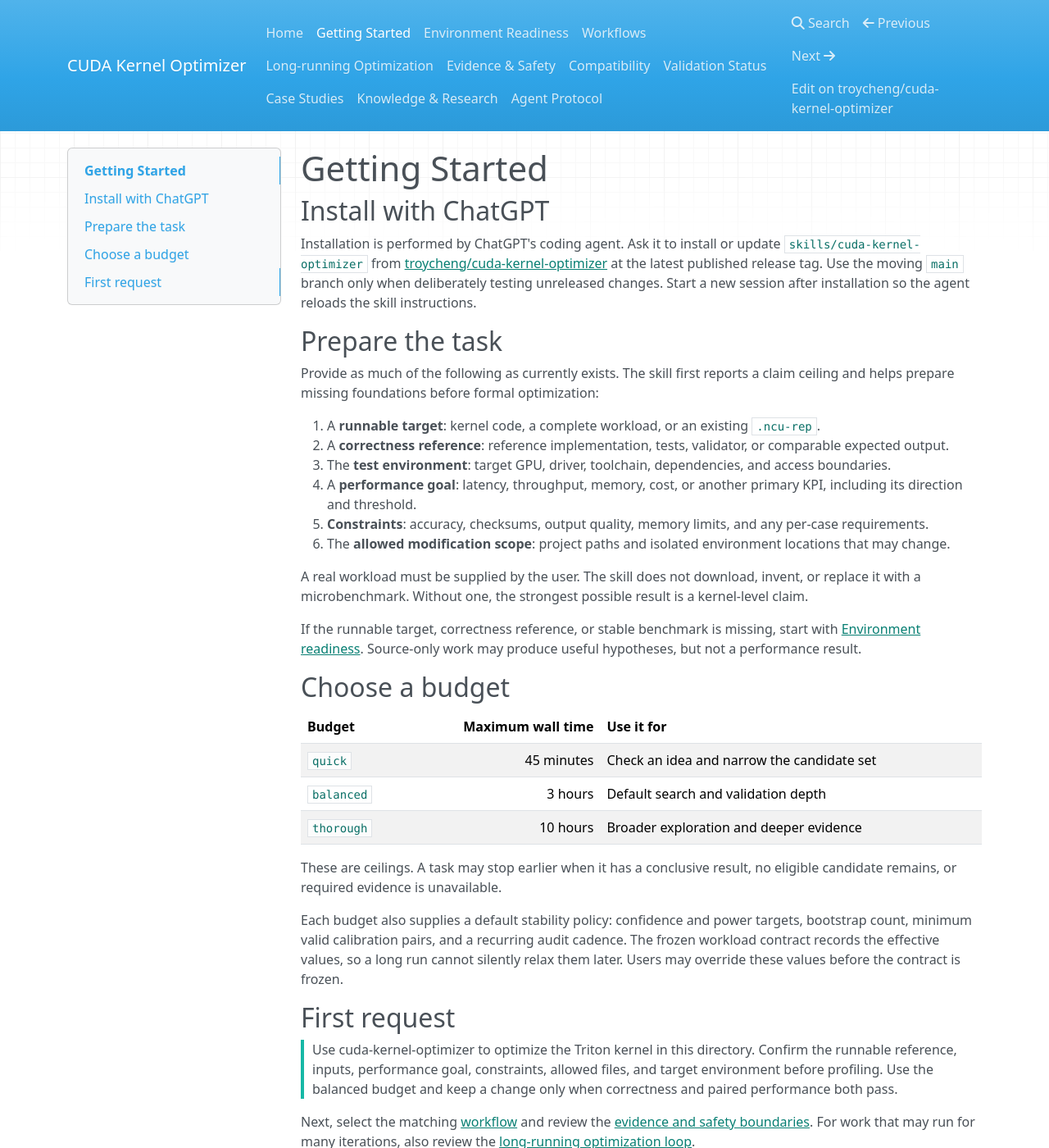
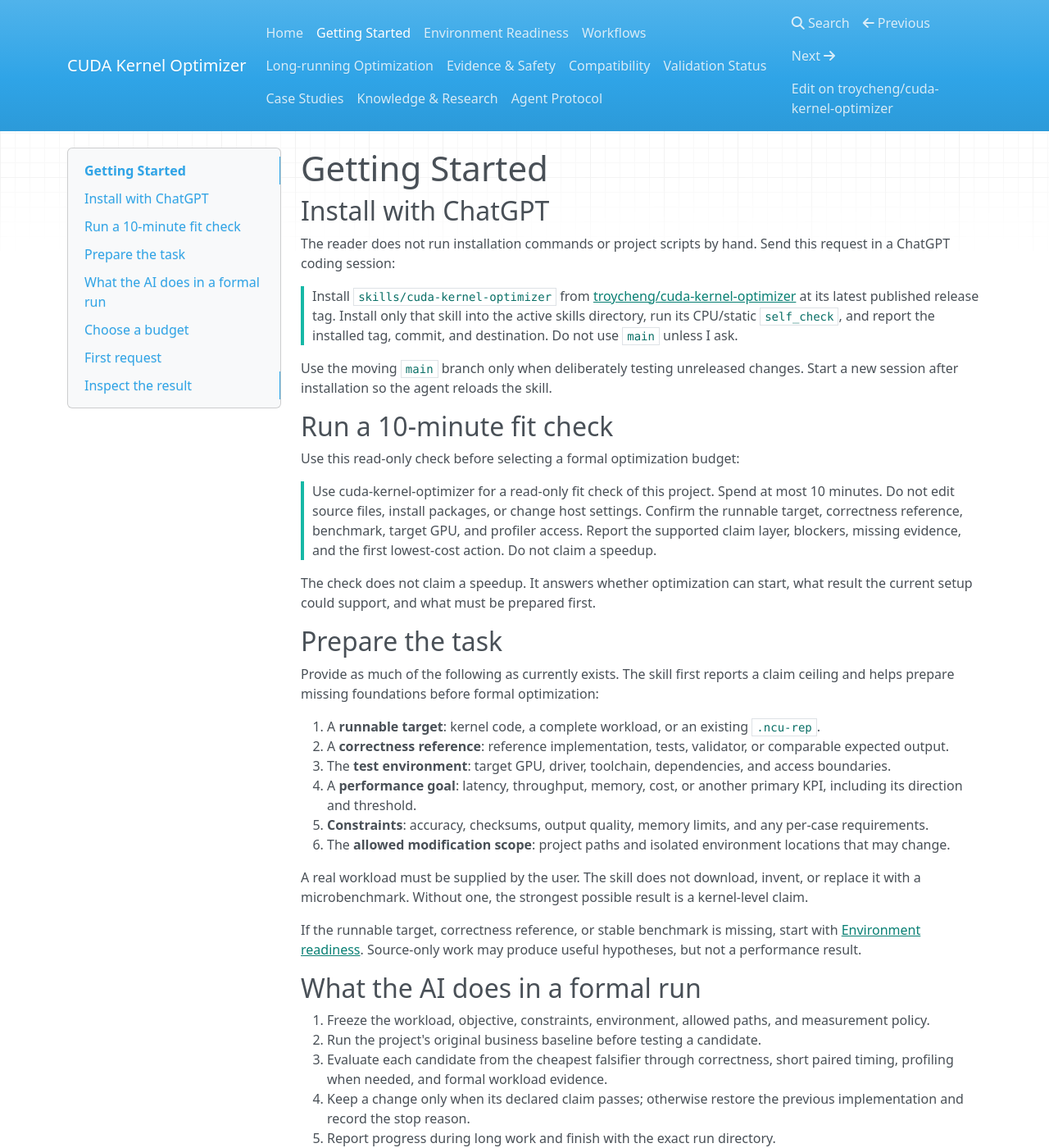
Before and after one commit to troycheng/cuda-kernel-optimizer, an MkDocs documentation site: the page built from docs/getting-started.md, in a window 1280 px wide and 1400 px high. Shown: the whole window at 82% size. Built offline with MkDocs 1.6.1, drawn with Linux system fonts in a browser that asks for light colours; nearby versions of some CDN libraries; some of the changed text lies outside the part shown.

```diff
--- a/docs/getting-started.md
+++ b/docs/getting-started.md
@@ -2,12 +2,22 @@
 
 ## Install with ChatGPT
 
-Installation is performed by ChatGPT's coding agent. Ask it to install or update
-`skills/cuda-kernel-optimizer` from
-[troycheng/cuda-kernel-optimizer](https://github.com/troycheng/cuda-kernel-optimizer)
-at the latest published release tag. Use the moving `main` branch only when
-deliberately testing unreleased changes. Start a new session after installation
-so the agent reloads the skill instructions.
+The reader does not run installation commands or project scripts by hand. Send
+this request in a ChatGPT coding session:
+
+> Install `skills/cuda-kernel-optimizer` from [troycheng/cuda-kernel-optimizer](https://github.com/troycheng/cuda-kernel-optimizer) at its latest published release tag. Install only that skill into the active skills directory, run its CPU/static `self_check`, and report the installed tag, commit, and destination. Do not use `main` unless I ask.
+
+Use the moving `main` branch only when deliberately testing unreleased changes.
+Start a new session after installation so the agent reloads the skill.
+
+## Run a 10-minute fit check
+
+Use this read-only check before selecting a formal optimization budget:
+
+> Use cuda-kernel-optimizer for a read-only fit check of this project. Spend at most 10 minutes. Do not edit source files, install packages, or change host settings. Confirm the runnable target, correctness reference, benchmark, target GPU, and profiler access. Report the supported claim layer, blockers, missing evidence, and the first lowest-cost action. Do not claim a speedup.
+
+The check does not claim a speedup. It answers whether optimization can start,
+what result the current setup could support, and what must be prepared first.
 
 ## Prepare the task
 
@@ -35,6 +45,17 @@ If the runnable target, correctness reference, or stable benchmark is missing,
 start with [Environment readiness](environment-readiness.md). Source-only work
 may produce useful hypotheses, but not a performance result.
 
+## What the AI does in a formal run
+
+1. Freeze the workload, objective, constraints, environment, allowed paths, and
+   measurement policy.
+2. Run the project's original business baseline before testing a candidate.
+3. Evaluate each candidate from the cheapest falsifier through correctness,
+   short paired timing, profiling when needed, and formal workload evidence.
+4. Keep a change only when its declared claim passes; otherwise restore the
+   previous implementation and record the stop reason.
+5. Report progress during long work and finish with the exact run directory.
+
 ## Choose a budget
 
 | Budget | Maximum wall time | Use it for |
@@ -60,3 +81,15 @@ Next, select the matching [workflow](workflows.md) and review the
 [evidence and safety boundaries](evidence-and-safety.md). For work that may run
 for many iterations, also review the
 [long-running optimization loop](long-running-optimization.md).
+
+## Inspect the result
+
+Start with `<run-dir>/summary.md`. It states the terminal result, elapsed time,
+stop reason, retained or restored change, strongest supported claim, and missing
+evidence. Use `<run-dir>/itervN/decision.json` for the machine-readable
+correctness, performance, constraint, and evidence-integrity decision. Raw
+paired samples and manifests remain in the same run directory for audit.
+
+A change is **merge-ready** only when the declared workload objective,
+correctness reference, constraints, and evidence integrity all pass. A
+kernel-only improvement is not merge-ready for an end-to-end workload claim.
```
Also changed, not shown: README.md (+23 -14 lines), README.zh-CN.md (+18 -8 lines), docs/case-studies.md (+0 -7 lines), docs/validation.md (+1 -1 lines), skills/cuda-kernel-optimizer/references/compatibility.md (+0 -23 lines), 2 other files.
